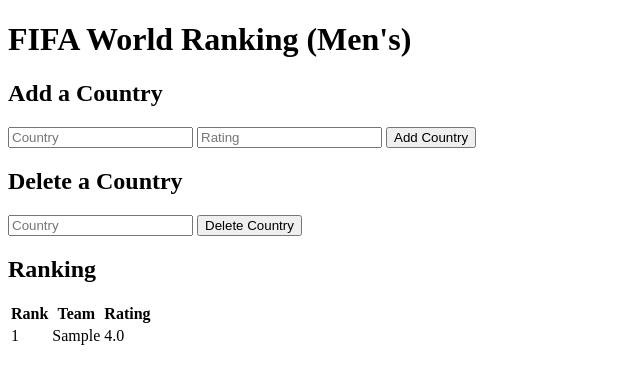
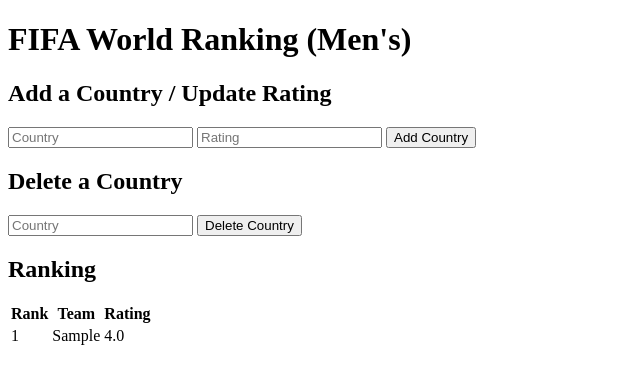
Before and after one commit to Ankit-Saha-2003/FIFA-Rankings, a Flask app: page / in a window 1280 px wide. Shown: the top 384 px of the page, without its empty margins (0-640 px from the left). Run offline with Flask 2, Linux system fonts and the light colour scheme; tables that the repository leaves empty hold one stand-in row (values such as "Sample post"); parts of the project's set-up code (start-up, migrations or seed data) failed here and were passed over.

Commit message:
Added functionality to update the rating of an existing team

```diff
--- a/app.py
+++ b/app.py
@@ -59,6 +59,13 @@
                 conn.commit()
                 teams_list.append(team.lower())
 
+        # Updates the rating of an existing team in the database
+        if team and rating and team.lower() in teams_list:
+            with sqlite3.connect('rankings.db') as conn:
+                cur = conn.cursor()
+                cur.execute('UPDATE rating SET rating = ? WHERE team = ?', (rating, team))
+                conn.commit()
+
         # Deletes a team from the database
         delete = request.form.get('delete')
         if delete:
--- a/templates/index.html
+++ b/templates/index.html
@@ -9,7 +9,7 @@
             <h1>FIFA World Ranking (Men's)</h1>
         </div>
         <div>
-            <h2>Add a Country</h2>
+            <h2>Add a Country / Update Rating</h2>
             <form action="/" method="post">
                 <input autocomplete="off" name="team" placeholder="Country" type="text">
                 <input autocomplete="off" name="rating" placeholder="Rating" type="number" step="0.01">
```
Also changed, not shown: rankings.db.
